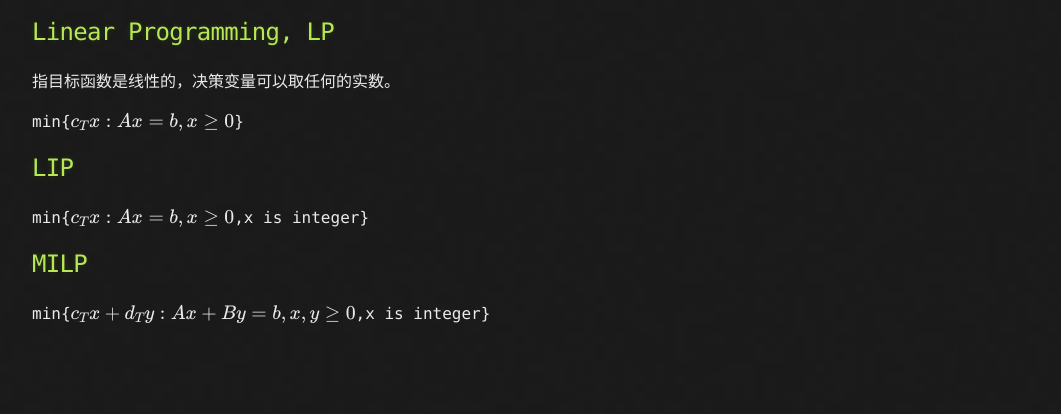
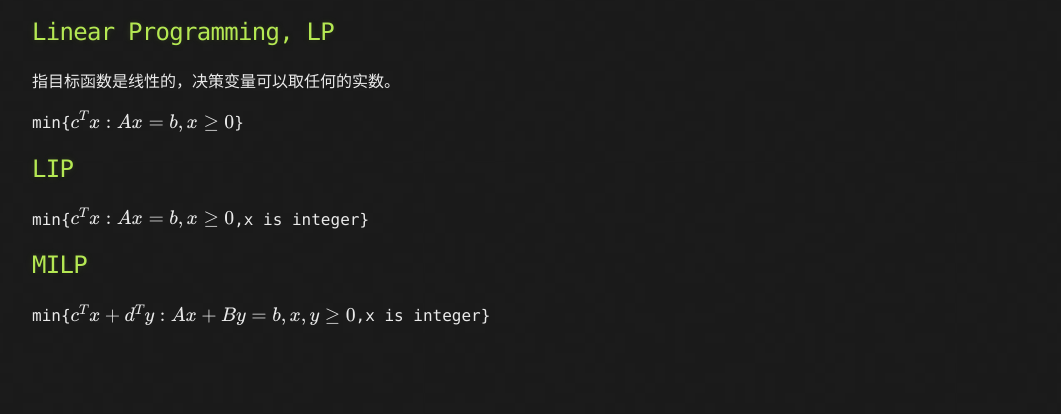
Before and after one commit to GuodongFan/GuodongFan.github.io, a Jekyll site: the page built from _posts/2019-07-19-MIP.md, in a window 1280 px wide. Shown: the part 370-784 px from the top of the page, without its empty margins (108-1169 px from the left). Built offline with Jekyll 4.4.1, drawn with Linux system fonts in a browser that asks for light colours; formulas are drawn with MathJax 3.

Commit message:
Update 2019-07-19-MIP.md

```diff
--- a/_posts/2019-07-19-MIP.md
+++ b/_posts/2019-07-19-MIP.md
@@ -14,13 +14,13 @@ Edge Server Placement in Mobile Edge Computing,Shangguang Wang
 
 指目标函数是线性的，决策变量可以取任何的实数。
 
-min{$c_Tx:Ax=b,x\geq0$}
+min{$c^Tx:Ax=b,x\geq0$}
 
 ## LIP
 
-min{$c_Tx:Ax=b,x\geq0$,x is integer}
+min{$c^Tx:Ax=b,x\geq0$,x is integer}
 
 
 ## MILP
 
-min{$c_Tx+d_Ty:Ax+By=b,x,y\geq0$,x is integer}
+min{$c^Tx+d^Ty:Ax+By=b,x,y\geq0$,x is integer}
```
